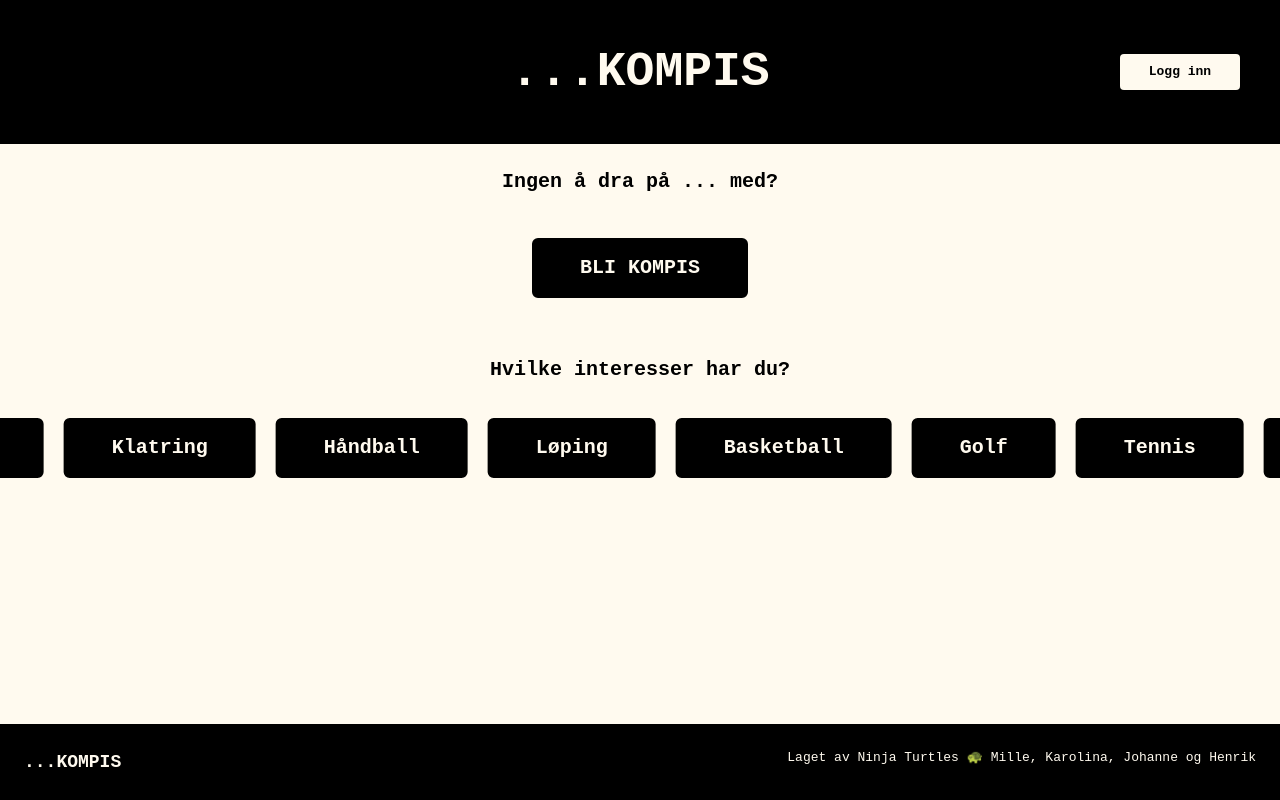
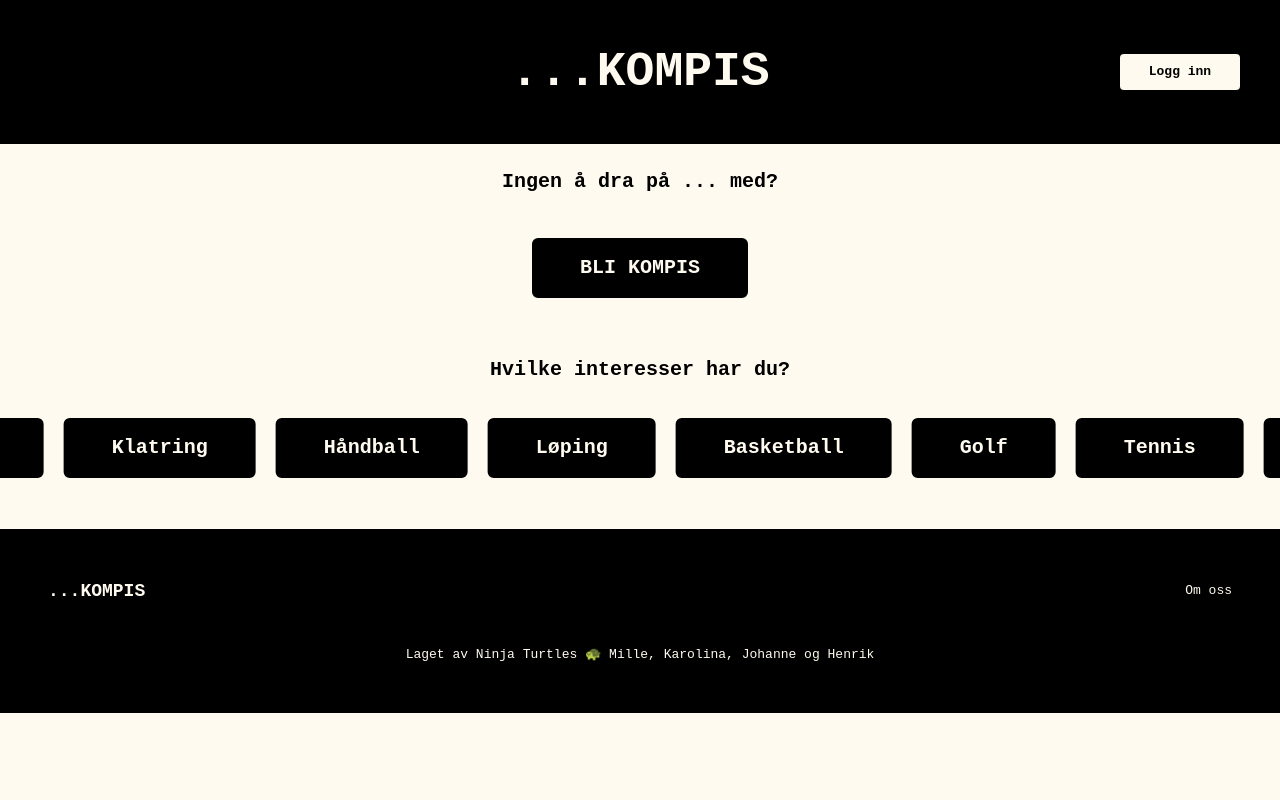
Before and after one commit to KaroGil/webathon, a Next.js app: page / in a window 1280 px wide. Built offline with nearby package versions, Linux system fonts and the light colour scheme; no server answers.

Commit message:
add footer link and aboutus page

```diff
--- /dev/null
+++ b/app/aboutUs/page.tsx
@@ -0,0 +1,14 @@
+export default function AboutUs() {
+  return (
+    <div className="flex flex-col items-center justify-center h-full">
+      <h1 className="text-4xl font-bold mb-4">Om oss</h1>
+      <p className="text-lg mb-2">Vi er KOMPIS, et prosjekt laget av:</p>
+      <ul className="list-disc list-inside">
+        <li>Mille</li>
+        <li>Karolina</li>
+        <li>Johanne</li>
+        <li>Henrik</li>
+      </ul>
+    </div>
+  );
+}
--- a/app/page.tsx
+++ b/app/page.tsx
@@ -7,7 +7,7 @@ export default async function Home() {
   const session = await getServerSession(authOptions);
 
   return (
-    <div className="flex flex-col gap-8 items-center justify-center m-6 font-bold text-xl">
+    <div className="flex flex-col gap-8 items-center justify-center m-6 font-bold text-xl h-full">
       <div>
         {session ? (
           <p>Velkommen, {session.user?.name}!</p>
--- a/components/footer.tsx
+++ b/components/footer.tsx
@@ -1,8 +1,15 @@
+import Link from "next/link";
+
 export function Footer() {
   return (
-    <footer className="fixed bottom-0 w-full bg-foreground text-background p-6 border-t flex">
-      <p className="uppercase text-lg font-bold">...KOMPIS</p>
-      <p className="ml-auto flex justify-center">
+    <footer className="flex flex-col bottom-0 w-full bg-foreground text-background p-12 border-t">
+      <div className="flex flex-row items-center justify-center w-full">
+        <p className="uppercase text-lg font-bold">...KOMPIS</p>
+        <Link href="/aboutUs" className="ml-auto flex justify-center">
+          Om oss
+        </Link>
+      </div>
+      <p className="mt-10 flex justify-center">
         Laget av Ninja Turtles 🐢 Mille, Karolina, Johanne og Henrik
       </p>
     </footer>
```
